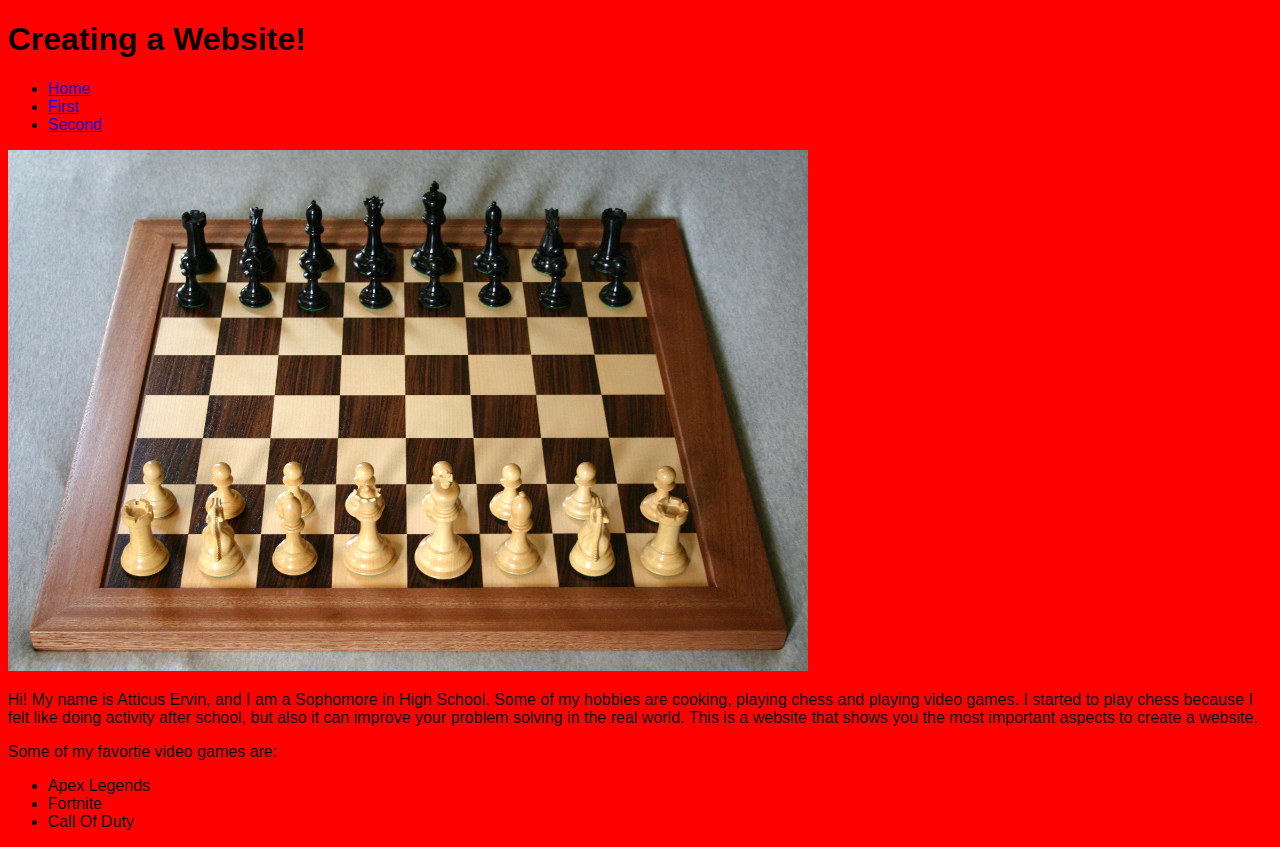
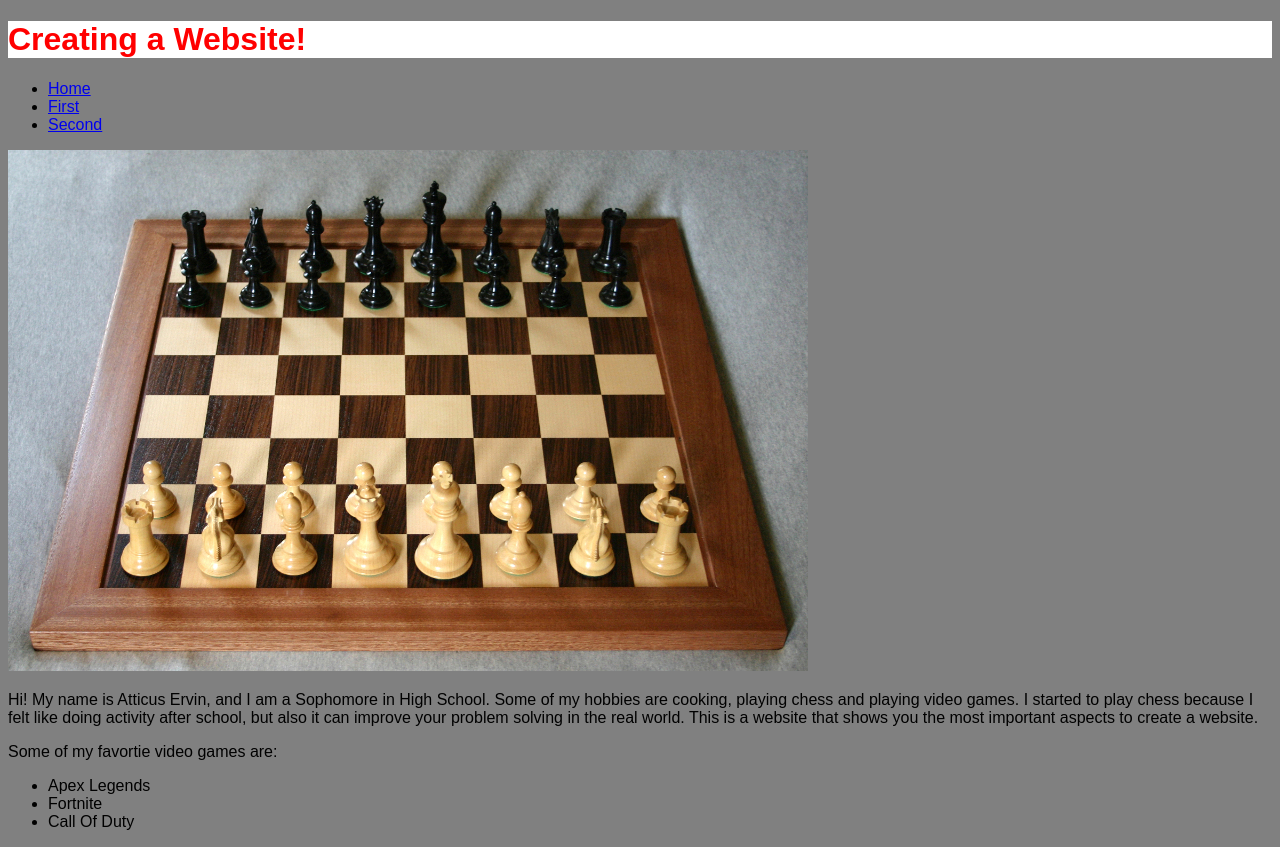
Before and after one commit to AtticusErvin/first_html, a plain HTML site: page index.html in a window 1280 px wide. Drawn offline with Linux system fonts and the light colour scheme; a script that the page names is missing.

Commit message:
change colors and moved heading to center

```diff
--- a/screen.css
+++ b/screen.css
@@ -1,4 +1,9 @@
 body{
     font-family:Arial, Helvetica, sans-serif;
-    background-color: red;
+    background-color: grey;
 }
+header{
+    background:white;
+    color:red;
+    align-items:center;
+}
```
